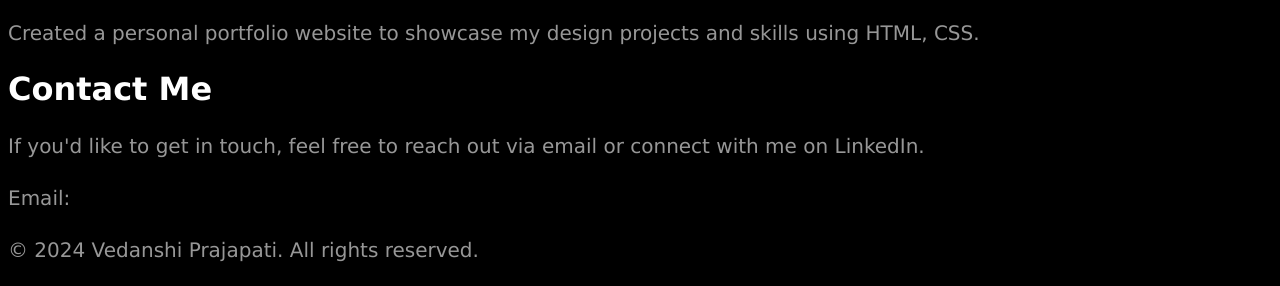
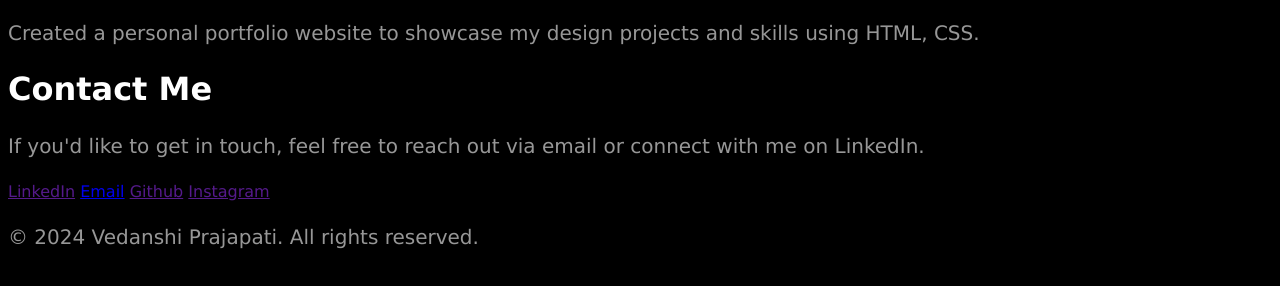
Before and after one commit to Vedanshi-Prajapati/Portfolio, a plain HTML site: page index.html in a window 1280 px wide. Shown: the part 1619-1905 px from the top of the page. Drawn offline with Linux system fonts and the light colour scheme.

Commit message:
contact added

```diff
--- a/index.html
+++ b/index.html
@@ -58,7 +58,10 @@
 <div class="fourth">
     <h1>Contact Me</h1>
     <p>If you'd like to get in touch, feel free to reach out via email or connect with me on LinkedIn.</p>
-    <p>Email:
+    <span><a href="">LinkedIn</a></span>
+    <span><a href="mailto:vedanshi2413146@akgec.ac.in">Email</a></span>
+    <span><a href="">Github</a></span>
+    <span><a href="">Instagram</a></span>
 <div class="footer">
     <p>&copy; 2024 Vedanshi Prajapati. All rights reserved.</p>
 </div>
```
